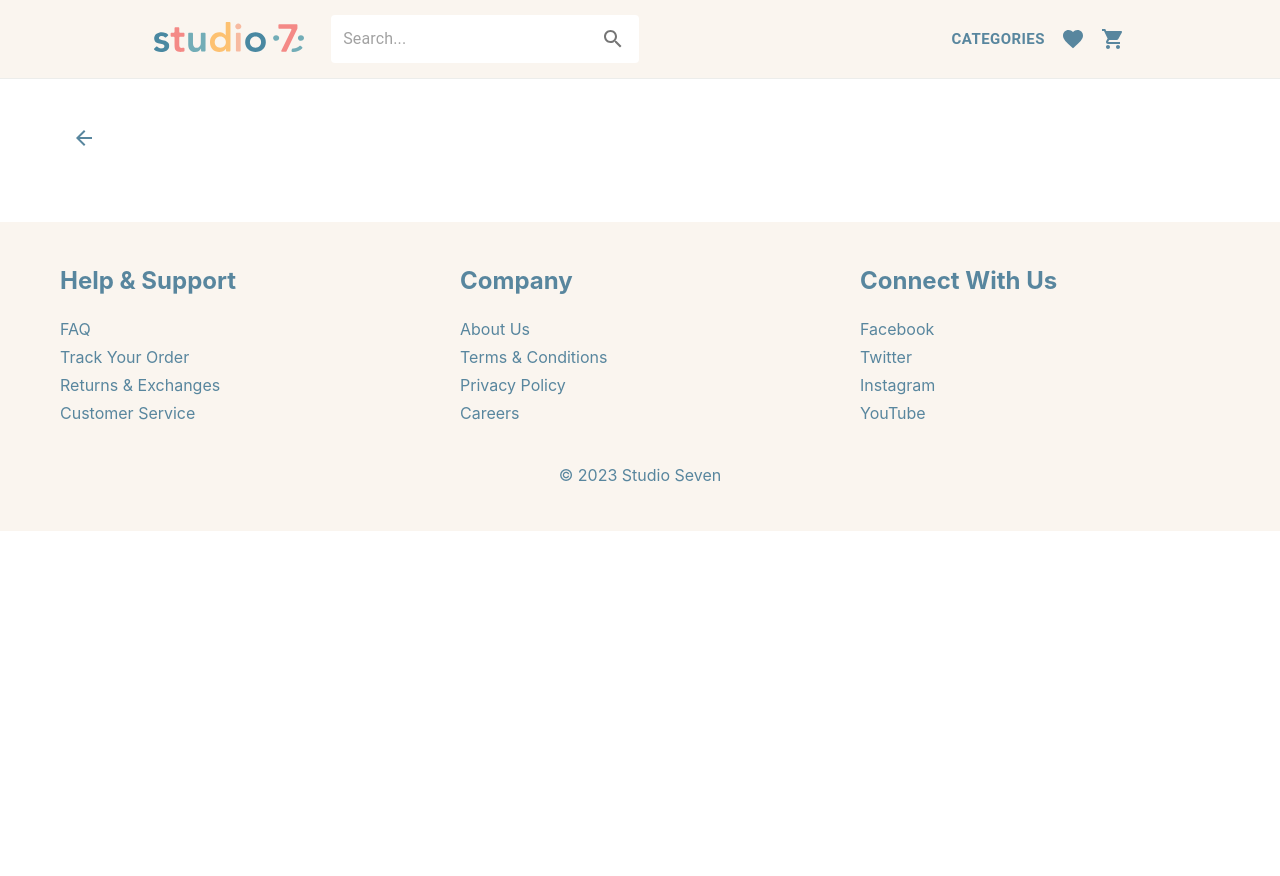
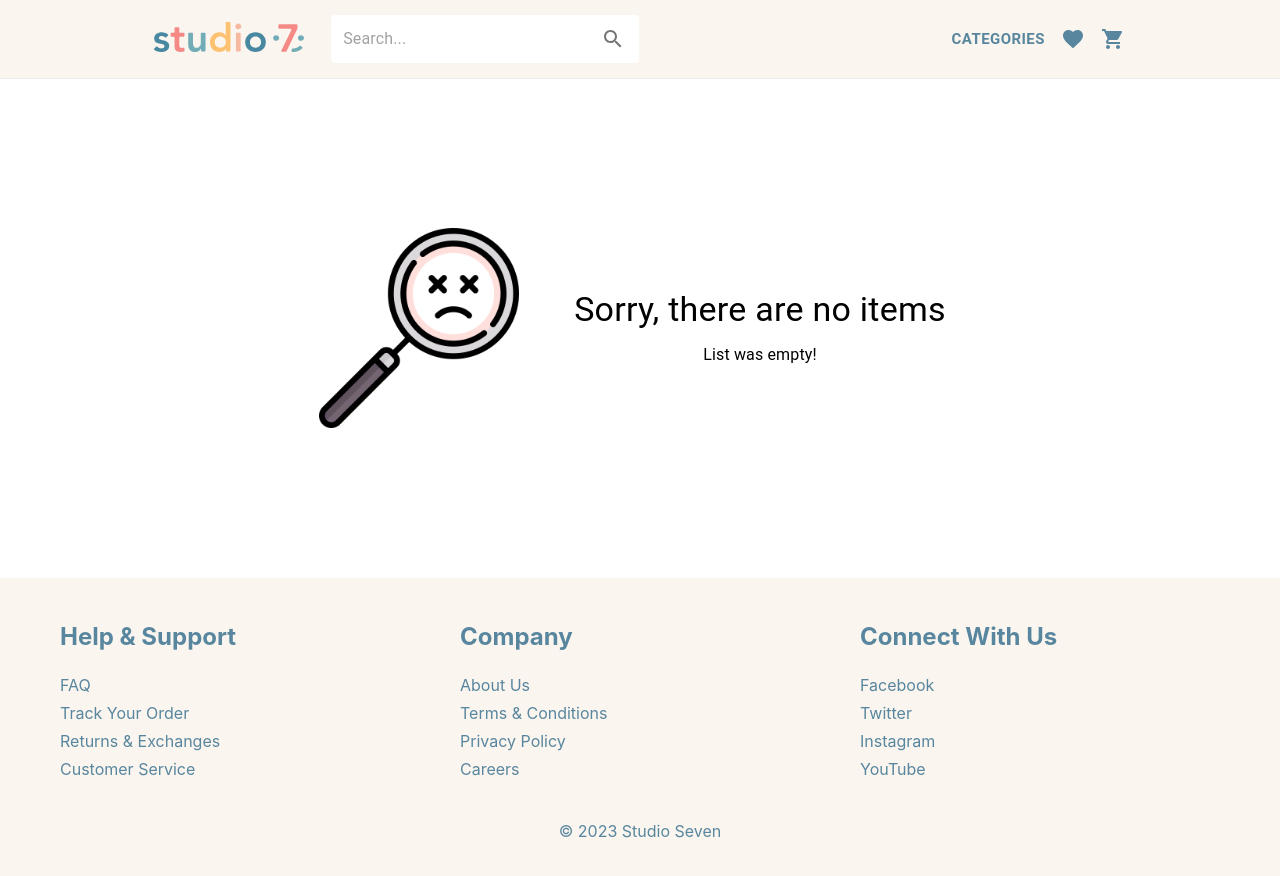
Before and after one commit to jyothirmai5/Studio-Seven, a React (Create React App) app: page /favourites in a window 1280 px wide. Shown: the top 876 px of the page. Before the commit the page ends 800 px from the top, so only its background shows below. Built offline with nearby package versions, Linux system fonts and the light colour scheme.

Commit message:
I have added favourite list page

```diff
--- a/src/App/App.js
+++ b/src/App/App.js
@@ -10,6 +10,7 @@ import { Store } from '../Context';
 
 function App() {
   const [cartItems, setCartItems] = useState([]);
+  const [favouriteItems, setFavouriteItems] = useState([]);
   const [totalPrice, setTotalPrice] = useState(0);
   useEffect(() => {
     let total = 0;
@@ -23,8 +24,8 @@ function App() {
       <Routes>
         <Route exact path="/" element={<HomePage />} />
         <Route path="/:category/products" element={<ProductsList />} />
-        <Route path="/:category/products/:id" element={<Store.Provider value={{ setCartItems }}><ProductDetails /></Store.Provider>} />
-        <Route path="/favourites" element={<Favourites />} />
+        <Route path="/:category/products/:id" element={<Store.Provider value={{ setCartItems, setFavouriteItems, favouriteItems }}><ProductDetails /></Store.Provider>} />
+        <Route path="/favourites" element={<Store.Provider value={{ favouriteItems }}><Favourites /></Store.Provider>} />
         <Route path="/cart" element={<Store.Provider value={{ cartItems, setCartItems, totalPrice }}><Cart /></Store.Provider>} />
       </Routes>
     </Router>
--- a/src/Cart/Cart.js
+++ b/src/Cart/Cart.js
@@ -1,19 +1,21 @@
-import React, { useState } from 'react';
+import React from 'react';
 import Layout from '../Layout/Layout';
 import "./Cart.css";
-import { Box, Button, Grid } from '@mui/material';
+import { Box, Button, Grid, Container } from '@mui/material';
 import CalendarMonthIcon from '@mui/icons-material/CalendarMonth';
 import { Store } from '../Context';
+import EmptyPage from '../EmptyPage/EmptyPage';
 
 function Cart() {
     return (
         <Layout>
             <Store.Consumer>
                 {({ cartItems, setCartItems, totalPrice }) => (
+                    cartItems.length !== 0 ?
                         <div style={{ margin: '50px' }}>
                             <h1 className='text-color'>Your Shopping Basket</h1>
                             <hr style={{ borderWidth: "0.5px" }} />
-                        <h3 className='text-color'>1 Product</h3>
+                            <h3 className='text-color'>{cartItems.length} Products</h3>
                             <Grid container spacing={3}>
                                 <Grid item sm={7} className='box-container'>
 
@@ -62,7 +64,9 @@ function Cart() {
                                     </Box>
                                 </Grid>
                             </Grid>
-                    </div>
+                        </div> :
+                        <Container sx={{ padding: '40px', height: '50vh' }}>
+                            <EmptyPage></EmptyPage></Container>
                 )}
             </Store.Consumer>
         </Layout >);
--- /dev/null
+++ b/src/EmptyPage/EmptyPage.css
@@ -0,0 +1,16 @@
+.root {
+    display: flex;
+    align-items: center;
+    justify-content: center;
+    text-align: center;
+    height: 100%;
+}
+
+.emptyPageContent {
+    text-align: center;
+    margin: auto;
+    width: 60%;
+    display: flex;
+    justify-content: center;
+    gap: 20px;
+}
--- /dev/null
+++ b/src/EmptyPage/EmptyPage.js
@@ -0,0 +1,27 @@
+import React from 'react';
+import { Container, Typography } from '@mui/material';
+import './EmptyPage.css';
+import EmptyIcon from '../assets/no-results.png';
+
+function EmptyPage() {
+
+    return (
+        <div className='root'>
+            <Container>
+                <div className='emptyPageContent'>
+                    <img width={200} src={EmptyIcon}></img>
+                    <div style={{ margin: 'auto' }}>
+                        <Typography variant="h4" gutterBottom>
+                            Sorry, there are no items
+                        </Typography>
+                        <Typography variant="body1">
+                            List was empty!
+                        </Typography>
+                    </div>
+                </div>
+            </Container>
+        </div>
+    );
+}
+
+export default EmptyPage;
--- a/src/Favourites/Favourites.css
+++ b/src/Favourites/Favourites.css
@@ -0,0 +1,4 @@
+.each-card {
+    display: flex;
+    gap: 20px;
+}
--- a/src/Favourites/Favourites.js
+++ b/src/Favourites/Favourites.js
@@ -1,34 +1,23 @@
-import React, { useEffect, useState } from 'react';
+import React from 'react';
 import { Card, CardContent, CardMedia, Typography, Container, Grid, Button, IconButton } from '@mui/material';
-import { categories } from '../Constants';
-import { useParams, useNavigate } from 'react-router-dom';
+import { useNavigate } from 'react-router-dom';
 import Layout from '../Layout/Layout';
-import ArrowBackIcon from '@mui/icons-material/ArrowBack';
+import { Store } from '../Context';
+import './Favourites.css';
+import EmptyPage from '../EmptyPage/EmptyPage';
 
 const Favourites = () => {
-    const { category } = useParams();
-    const [products, setProducts] = useState([]);
     const navigate = useNavigate();
-    const redirectToProductDetails = (id) => {
-        navigate('/' + category + '/products/' + id);
-    }
-    useEffect(() => {
-        categories.map((item) => {
-            if (item.title === category) {
-                setProducts(item.product)
-            }
-        })
-    }, [category]);
 
     return (
         <Layout>
-            <Container sx={{ padding: '40px' }}>
-                <IconButton sx={{ mb: 2, color: '#58869e' }} onClick={() => navigate('/')}>
-                    <ArrowBackIcon />
-                </IconButton>
-                <Grid container spacing={2}>
-                    {products && products.map((product, index) => (
-                        <Grid item xs={12} sm={6} md={4} key={index}>
+            <Store.Consumer>
+                {({ favouriteItems }) => (
+                    favouriteItems.length !== 0 ?
+                        <Container sx={{ margin: '50px' }}>
+                            <h1 className='text-color'>Your Favourite List</h1>
+                            <div className='each-card'>
+                                {favouriteItems && favouriteItems.map((product, index) => (
                                     <Card>
                                         <CardMedia
                                             component="img"
@@ -38,20 +27,20 @@ const Favourites = () => {
                                         />
                                         <CardContent>
                                             <Typography variant="h6" component="div">
-                                        {product.name}
+                                                {product.tilte}
                                             </Typography>
                                             <Typography variant="body2" color="text.secondary">
                                                 Price: ${product.price}
                                             </Typography>
-                                    <Button variant="contained" color="primary" onClick={() => redirectToProductDetails(product.id)}>
-                                        Show more
-                                    </Button>
                                         </CardContent>
                                     </Card>
-                        </Grid>
                                 ))}
-                </Grid>
-            </Container>
+                            </div>
+                        </Container> :
+                        <Container sx={{ margin: '50px', height: '50vh' }}>
+                            <EmptyPage></EmptyPage></Container>
+                )}
+            </Store.Consumer>
         </Layout>
     );
 };
--- a/src/ProductDetails/ProductDetails.css
+++ b/src/ProductDetails/ProductDetails.css
@@ -10,6 +10,7 @@
   padding-right: 25px;
   margin-top: 80px;
 }
+
 /*single product col-2*/
 .single-product .col-2 img {
   padding: 0;
@@ -44,6 +45,7 @@
   display: flex;
   justify-content: space-between;
 }
+
 .small-img-col {
   display: flex;
   flex-basis: 24%;
@@ -87,12 +89,19 @@ cursor: pointer;
   color: rgb(255, 0, 0);
 }
 
+.added-favourite {
+  cursor: pointer;
+  background: #e4b9b9;
+  color: rgb(255, 0, 0);
+}
+
 /* general col-2*/
 .col-2 {
   flex-basis: 40%;
   min-width: 300px;
   vertical-align: middle;
 }
+
 .col-2 img {
   max-width: 100%;
   padding: 50px;
--- a/src/ProductDetails/ProductDetails.js
+++ b/src/ProductDetails/ProductDetails.js
@@ -56,7 +56,7 @@ const ProductDetails = () => {
     productDetails && (
       <Layout>
         <Store.Consumer>
-          {({ setCartItems }) => (
+          {({ setCartItems, setFavouriteItems, favouriteItems }) => (
             <div className="small-container single-product">
               <div className="row">
                 <IconButton
@@ -123,7 +123,16 @@ const ProductDetails = () => {
                         Added to cart!
                       </Alert>
                     </Snackbar>
-                    <a className="btn-fav">
+                    <a className={favouriteItems.some(item => JSON.stringify(item) === JSON.stringify(productDetails)) ? "btn-fav added-favourite" : "btn-fav"}
+                      onClick={() => {
+                        if (favouriteItems.some(item => JSON.stringify(item) === JSON.stringify(productDetails))) {
+                          const updatedArray = favouriteItems.filter(item => item.id !== productDetails.id);
+                          setFavouriteItems(updatedArray);
+                        } else {
+                          setFavouriteItems(data => [...data, productDetails])
+                        }
+                      }
+                      }>
                       &#10084;
                     </a>
                     <h3>Product Description</h3>
@@ -136,7 +145,7 @@ const ProductDetails = () => {
             </div>
           )}
         </Store.Consumer>
-      </Layout>
+      </Layout >
     )
   );
 };
--- a/src/ProductsList/ProductsList.js
+++ b/src/ProductsList/ProductsList.js
@@ -58,7 +58,7 @@ const ProductList = () => {
                     </Typography>
                     <Button
                       variant="contained"
-                      color="primary"
+                      sx={{ bgcolor: "#58869e" }}
                       onClick={() => redirectToProductDetails(product.id)}
                     >
                       Show more
```
Also changed, not shown: src/assets/no-results.png (added). Lines whose indentation alone changed are shown as unchanged.
